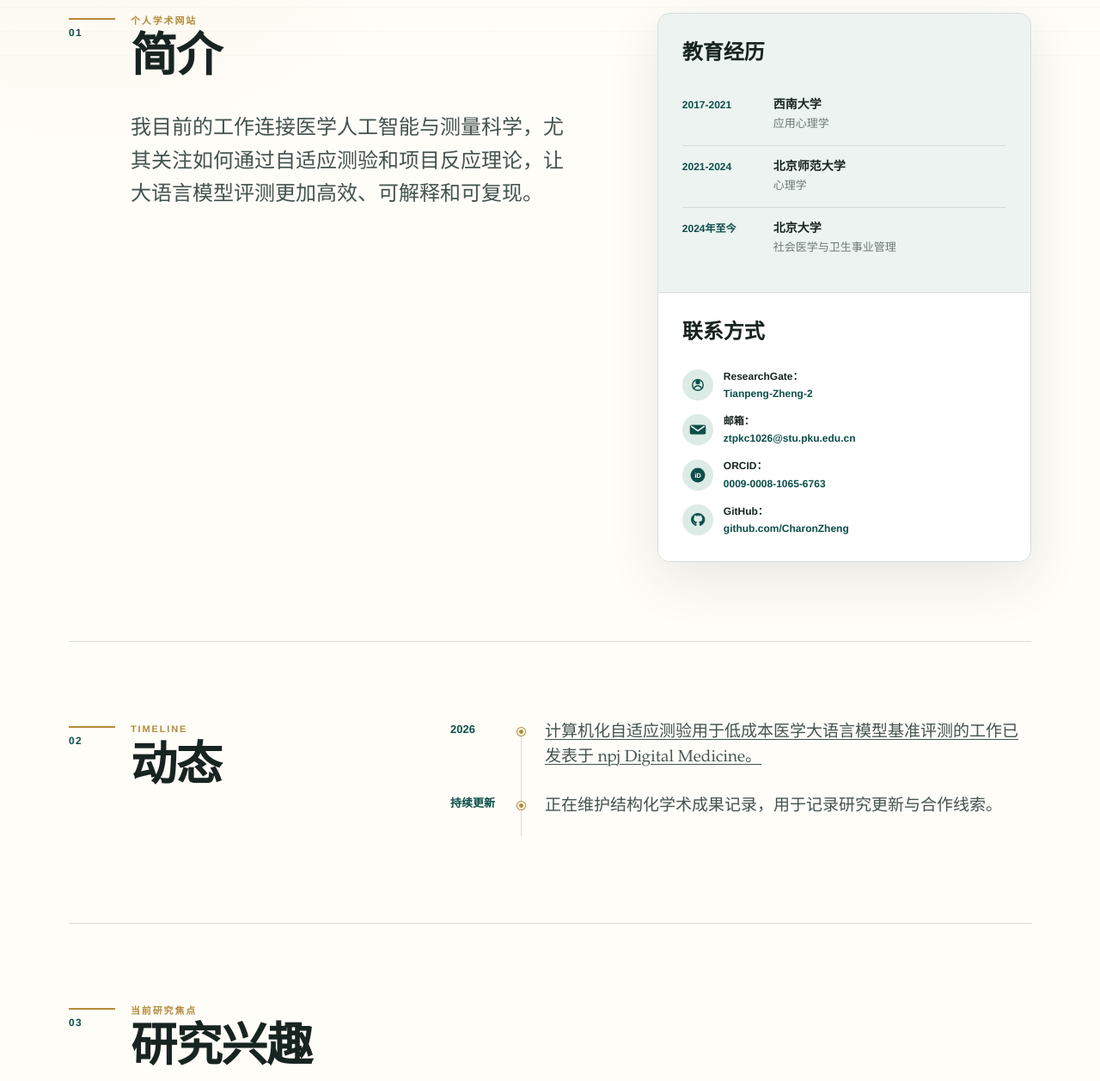
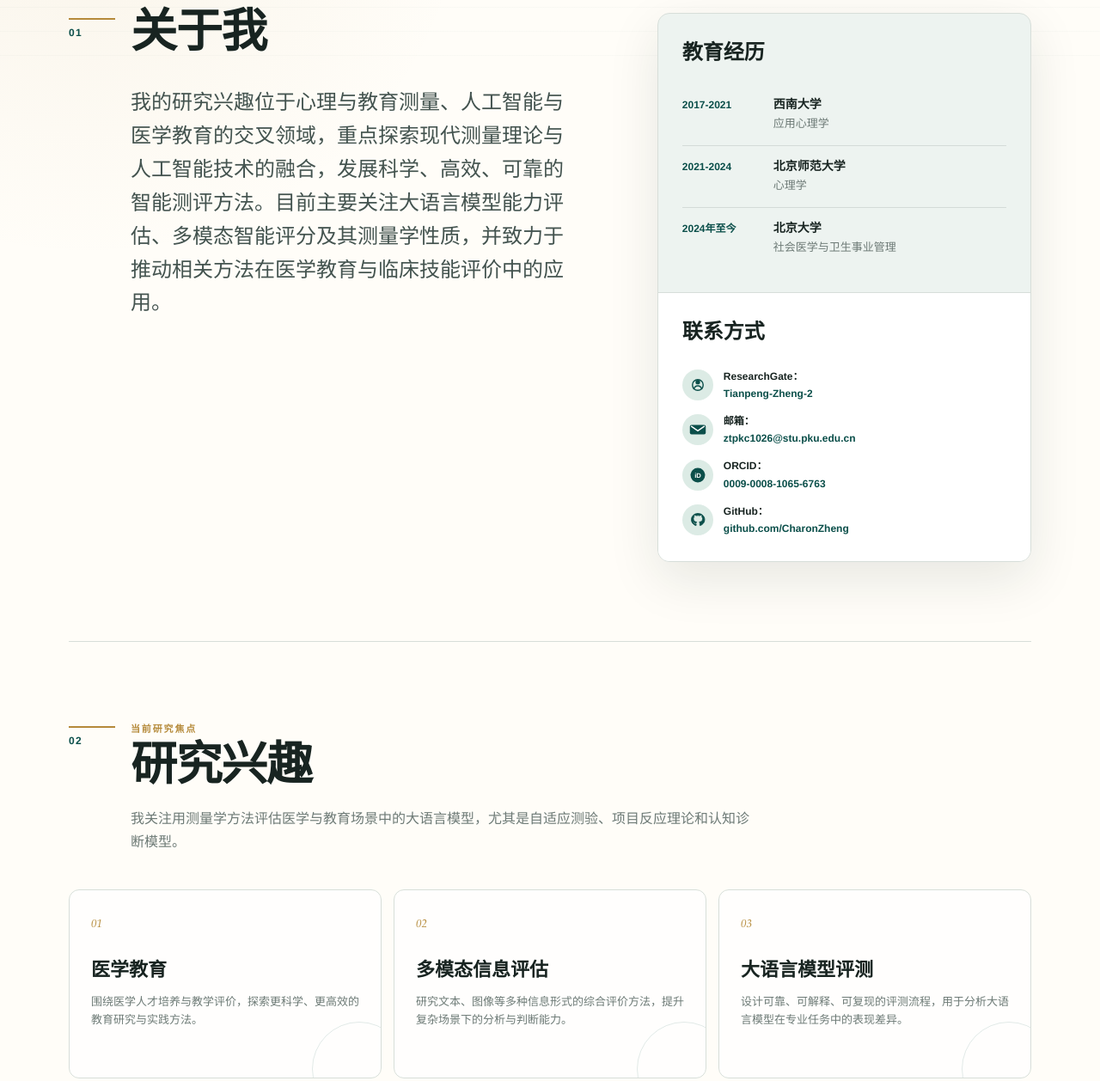
Before and after one commit to CharonZheng/CharonZheng.github.io, a plain HTML site: page index.html in a window 1280 px wide. Shown: the part 720-1978 px from the top of the page at 86% size. Drawn offline with Linux system fonts and the light colour scheme.

Commit message:
feat(content): refine homepage presentation

```diff
--- a/index.html
+++ b/index.html
@@ -44,11 +44,9 @@
             <div class="portrait-frame">
               <img class="profile-photo" src="images/person.jpg" alt="Portrait of Tianpeng Zheng">
             </div>
-            <span class="portrait-caption" data-ui="heroKicker"></span>
           </div>
 
           <div class="hero-copy">
-            <p class="eyebrow" data-ui="aboutKicker"></p>
             <h1 id="hero-title" data-profile="name"></h1>
             <p class="hero-headline" data-profile="headline"></p>
             <p class="hero-summary" data-profile="summary"></p>
@@ -67,7 +65,6 @@
             <div class="section-heading">
               <p class="section-index">01</p>
               <div>
-                <p class="eyebrow" data-ui="aboutKicker"></p>
                 <h2 data-ui="aboutHeading"></h2>
               </div>
             </div>
@@ -86,20 +83,9 @@
           </aside>
         </section>
 
-        <section class="section-block news-section" id="news">
-          <div class="section-heading compact-heading">
-            <p class="section-index">02</p>
-            <div>
-              <p class="eyebrow">Timeline</p>
-              <h2 data-ui="newsHeading"></h2>
-            </div>
-          </div>
-          <div class="news-list" data-news></div>
-        </section>
-
         <section class="section-block research-section" id="research">
           <div class="section-heading">
-            <p class="section-index">03</p>
+            <p class="section-index">02</p>
             <div>
               <p class="eyebrow" data-ui="focusHeading"></p>
               <h2 data-ui="researchHeading"></h2>
@@ -112,7 +98,7 @@
 
         <section class="section-block featured-section" id="featured">
           <div class="section-heading">
-            <p class="section-index">04</p>
+            <p class="section-index">03</p>
             <div>
               <p class="eyebrow">Selected publications</p>
               <h2 data-ui="featuredHeading"></h2>
@@ -124,7 +110,7 @@
 
         <section class="section-block publications-section" id="publications">
           <div class="section-heading publications-heading">
-            <p class="section-index">05</p>
+            <p class="section-index">04</p>
             <div>
               <p class="eyebrow" data-ui="outputsLabel"></p>
               <h2 data-ui="publicationsHeading"></h2>
--- a/main.js
+++ b/main.js
@@ -4,7 +4,7 @@ const STORAGE_KEY = "academic-site-language";
 const DEFAULT_VISIBLE_PUBLICATIONS_PER_DOMAIN = 2;
 
 let currentLanguage = localStorage.getItem(STORAGE_KEY) || "zh";
-let expandedPublicationDomains = new Set();
+let collapsedPublicationDomains = new Set();
 
 const getData = () => SITE_DATA[currentLanguage] || SITE_DATA.zh;
 
@@ -86,29 +86,6 @@ const renderEducation = (data) => {
     row.className = "education-item";
     row.innerHTML = `<time>${item.period}</time><strong>${item.school}</strong><span>${item.field}</span>`;
     container.appendChild(row);
-  });
-};
-
-const renderNews = (data) => {
-  const container = resetContainer("[data-news]");
-  if (!container) return;
-
-  data.news.forEach((item) => {
-    const entry = document.createElement("article");
-    entry.className = "news-entry";
-
-    const date = document.createElement("time");
-    date.textContent = item.date;
-
-    const copy = document.createElement("p");
-    if (item.href) {
-      copy.appendChild(createExternalLink(item.text, item.href));
-    } else {
-      copy.textContent = item.text;
-    }
-
-    entry.append(date, copy);
-    container.appendChild(entry);
   });
 };
 
@@ -501,10 +478,10 @@ const renderFeaturedPublications = (data) => {
   if (!container) return;
 
   data.publications
-    .filter(isJournalPublication)
+    .filter((paper) => paper.featured && isJournalPublication(paper))
     .slice()
     .sort(comparePublicationsByPriority)
-    .slice(0, 3)
+    .slice(0, 4)
     .forEach((paper, index) => {
       container.appendChild(createFeaturedPublication(paper, index, data));
     });
@@ -556,7 +533,7 @@ const renderPublications = (data) => {
 
     const visiblePapers = papers.slice(0, DEFAULT_VISIBLE_PUBLICATIONS_PER_DOMAIN);
     const remainingPapers = papers.slice(DEFAULT_VISIBLE_PUBLICATIONS_PER_DOMAIN);
-    const isExpanded = expandedPublicationDomains.has(domain);
+    const isExpanded = !collapsedPublicationDomains.has(domain);
 
     visiblePapers.forEach((paper) => list.appendChild(createPublicationEntry(paper)));
 
@@ -572,10 +549,10 @@ const renderPublications = (data) => {
       button.textContent = getDomainToggleLabel(remainingPapers.length, isExpanded, data);
       button.setAttribute("aria-expanded", isExpanded ? "true" : "false");
       button.addEventListener("click", () => {
-        if (expandedPublicationDomains.has(domain)) {
-          expandedPublicationDomains.delete(domain);
+        if (collapsedPublicationDomains.has(domain)) {
+          collapsedPublicationDomains.delete(domain);
         } else {
-          expandedPublicationDomains.add(domain);
+          collapsedPublicationDomains.add(domain);
         }
         renderPublications(getData());
       });
@@ -631,7 +608,6 @@ const renderPage = () => {
   renderProfile(data);
   renderProfileInlineLinks(data);
   renderEducation(data);
-  renderNews(data);
   renderLinks(data);
   renderResearchTags(data);
   renderResearchDirections(data);
--- a/site-data.js
+++ b/site-data.js
@@ -1,6 +1,7 @@
 const PUBLICATIONS = [
   {
     year: "2026",
+    featured: true,
     title: "Leveraging Computerized Adaptive Testing for Cost-effective Evaluation of Large Language Models in Medical Benchmarking",
     domains: [{ en: "AI & Medical Education", zh: "AI&医学教育" }],
     authors: "Zheng, T., Jiang, Z., Liu, J., & Feng, S.",
@@ -20,6 +21,7 @@ const PUBLICATIONS = [
   },
   {
     year: "2026",
+    featured: true,
     title: "Transfer learning for text-based distractor selection rate prediction in medical multiple-choice questions: fine-tuning embedding models as a plausibility proxy",
     domains: [{ en: "AI & Medical Education", zh: "AI&医学教育" }],
     authors: "Jiang, Z., Zheng, T., Liu, J., & Feng, S.",
@@ -58,6 +60,7 @@ const PUBLICATIONS = [
   },
   {
     year: "2026",
+    featured: true,
     title: "Empowering Expert Judgment: A Data-Driven Decision Framework for Standard Setting in High-Dimensional and Data-Scarce Assessments",
     domains: [{ en: "Educational and Psychological Measurement", zh: "心理教育测量" }],
     citation:
@@ -92,6 +95,7 @@ const PUBLICATIONS = [
   },
   {
     year: "2025",
+    featured: true,
     title: "Medical exam question difficulty prediction: An analysis of embedding representations, machine-learning approaches, and input feature impact.",
     domains: [{ en: "Educational and Psychological Measurement", zh: "心理教育测量" }],
     citation:
@@ -255,7 +259,7 @@ const SITE_DATA = {
     },
     profile: {
       name: "Tianpeng Zheng",
-      headline: "AI in Medicine · LLM Evaluation · Psychometrics",
+      headline: "AI-Driven Intelligent Assessment | Medical Education | Psychological & Educational Measurement",
       summary:
         "I study efficient, psychometrically grounded evaluation methods for large language models in medical benchmarking, with a focus on computerized adaptive testing, item response theory, and cost-aware model assessment.",
       location: "Academic collaboration worldwide",
@@ -263,7 +267,7 @@ const SITE_DATA = {
         "Open to research discussions on medical AI evaluation, benchmark design, and psychometric measurement for foundation models."
     },
     ui: {
-      navAbout: "About",
+      navAbout: "About Me",
       navHome: "Home",
       navPublications: "Publications",
       navResearch: "Research",
@@ -274,17 +278,14 @@ const SITE_DATA = {
       educationHeading: "Education",
       profilesHeading: "Academic Profiles",
       contactInfoHeading: "Contact",
-      aboutKicker: "Personal academic website",
-      aboutHeading: "About",
+      aboutHeading: "About Me",
       aboutLead:
-        "My current work connects medical artificial intelligence with measurement science. I am especially interested in how adaptive testing and item response theory can make large language model evaluation more efficient, interpretable, and reproducible.",
-      heroKicker: "Academic profile",
+        "My research lies at the intersection of psychological and educational measurement, artificial intelligence, and medical education. I focus on integrating modern measurement theory with artificial intelligence to develop scientific, efficient, and reliable intelligent assessment methods. My current work centers on evaluating large language model capabilities, multimodal intelligent scoring, and their psychometric properties, with the goal of advancing these methods in medical education and clinical skills assessment.",
       heroPrimaryCta: "View representative work",
       heroSecondaryCta: "Contact for collaboration",
       focusHeading: "Current Research Focus",
       researchIntro:
         "I work on measurement-grounded methods for evaluating large language models in medical and educational assessment settings.",
-      newsHeading: "News",
       publicationsHeading: "Academic Outputs",
       publicationsNote: "Updated from the current academic outputs workbook.",
       featuredHeading: "Representative Work",
@@ -360,17 +361,6 @@ const SITE_DATA = {
         field: "School of Public Health"
       }
     ],
-    news: [
-      {
-        date: "2026",
-        text: "Computerized adaptive testing work for cost-effective medical LLM benchmarking was published in npj Digital Medicine.",
-        href: "https://doi.org/10.1038/s41746-026-02671-w"
-      },
-      {
-        date: "Updates",
-        text: "Maintaining a structured academic outputs record for research updates and collaboration tracking."
-      }
-    ],
     researchFocus: {
       title: "Current Research Focus",
       body: "Multimodal assessment methods for examination and evaluation."
@@ -415,7 +405,7 @@ const SITE_DATA = {
     },
     profile: {
       name: "郑天鹏",
-      headline: "医学人工智能 · 大语言模型评测 · 心理测量",
+      headline: "人工智能驱动的智能测评｜医学教育｜心理与教育测量",
       summary:
         "我的研究关注医学基准中大语言模型的高效、低成本且具有心理测量依据的评测方法，重点包括计算机化自适应测验、项目反应理论和模型能力估计。",
       location: "面向全球学术合作",
@@ -423,7 +413,7 @@ const SITE_DATA = {
         "欢迎围绕医学 AI 评测、基准设计、项目库校准和基础模型心理测量开展学术交流。"
     },
     ui: {
-      navAbout: "简介",
+      navAbout: "关于我",
       navHome: "首页",
       navPublications: "成果",
       navResearch: "研究",
@@ -434,17 +424,14 @@ const SITE_DATA = {
       educationHeading: "教育经历",
       profilesHeading: "学术主页",
       contactInfoHeading: "联系信息",
-      aboutKicker: "个人学术网站",
-      aboutHeading: "简介",
+      aboutHeading: "关于我",
       aboutLead:
-        "我目前的工作连接医学人工智能与测量科学，尤其关注如何通过自适应测验和项目反应理论，让大语言模型评测更加高效、可解释和可复现。",
-      heroKicker: "个人学术主页",
+        "我的研究兴趣位于心理与教育测量、人工智能与医学教育的交叉领域，重点探索现代测量理论与人工智能技术的融合，发展科学、高效、可靠的智能测评方法。目前主要关注大语言模型能力评估、多模态智能评分及其测量学性质，并致力于推动相关方法在医学教育与临床技能评价中的应用。",
       heroPrimaryCta: "查看代表成果",
       heroSecondaryCta: "联系合作交流",
       focusHeading: "当前研究焦点",
       researchIntro:
         "我关注用测量学方法评估医学与教育场景中的大语言模型，尤其是自适应测验、项目反应理论和认知诊断模型。",
-      newsHeading: "动态",
       publicationsHeading: "学术成果",
       publicationsNote: "已根据当前学术成果工作簿更新。",
       featuredHeading: "代表成果",
@@ -520,17 +507,6 @@ const SITE_DATA = {
         field: "社会医学与卫生事业管理"
       }
     ],
-    news: [
-      {
-        date: "2026",
-        text: "计算机化自适应测验用于低成本医学大语言模型基准评测的工作已发表于 npj Digital Medicine。",
-        href: "https://doi.org/10.1038/s41746-026-02671-w"
-      },
-      {
-        date: "持续更新",
-        text: "正在维护结构化学术成果记录，用于记录研究更新与合作线索。"
-      }
-    ],
     researchFocus: {
       title: "当前研究焦点",
       body: "考试评价中的多模态评估技术应用"
```
